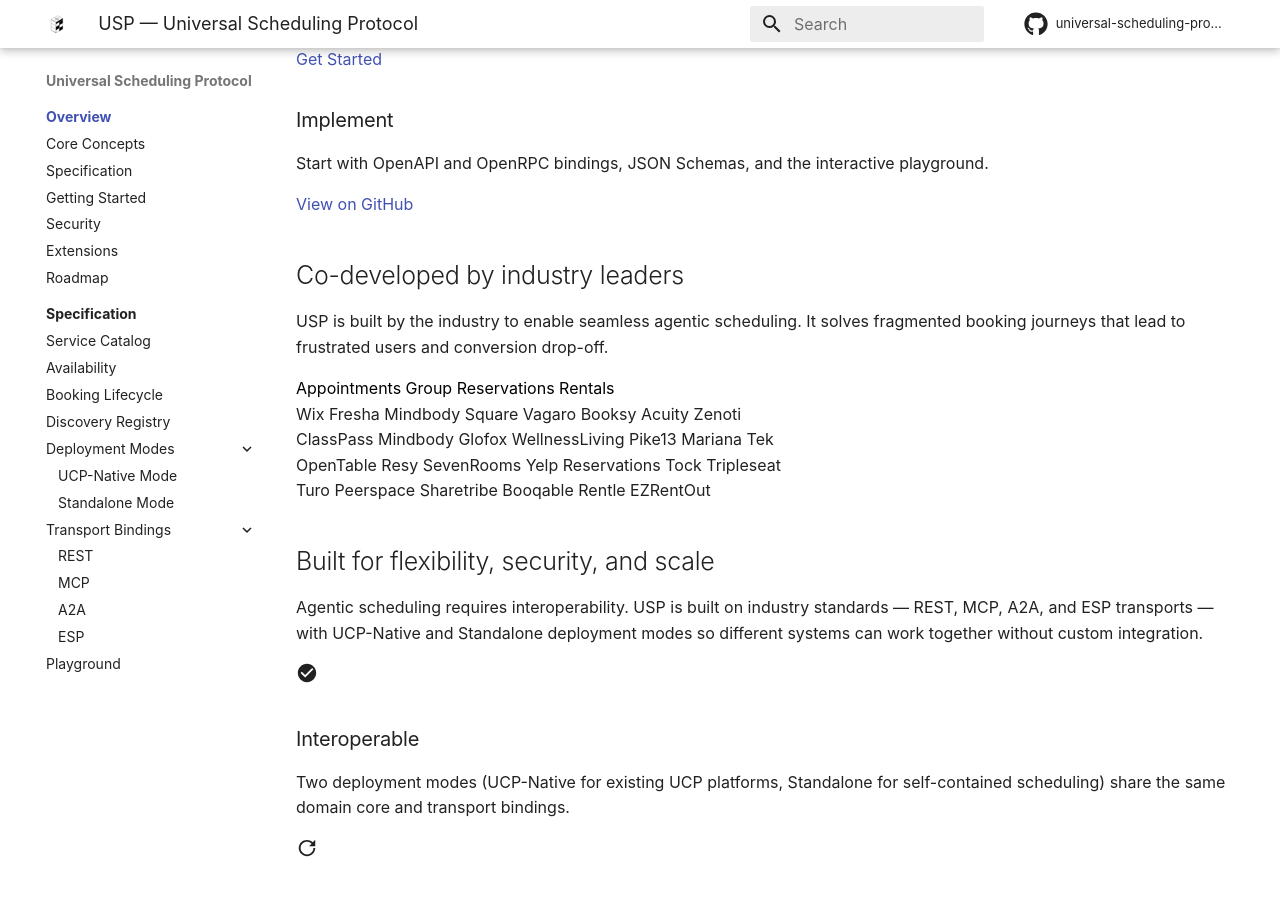
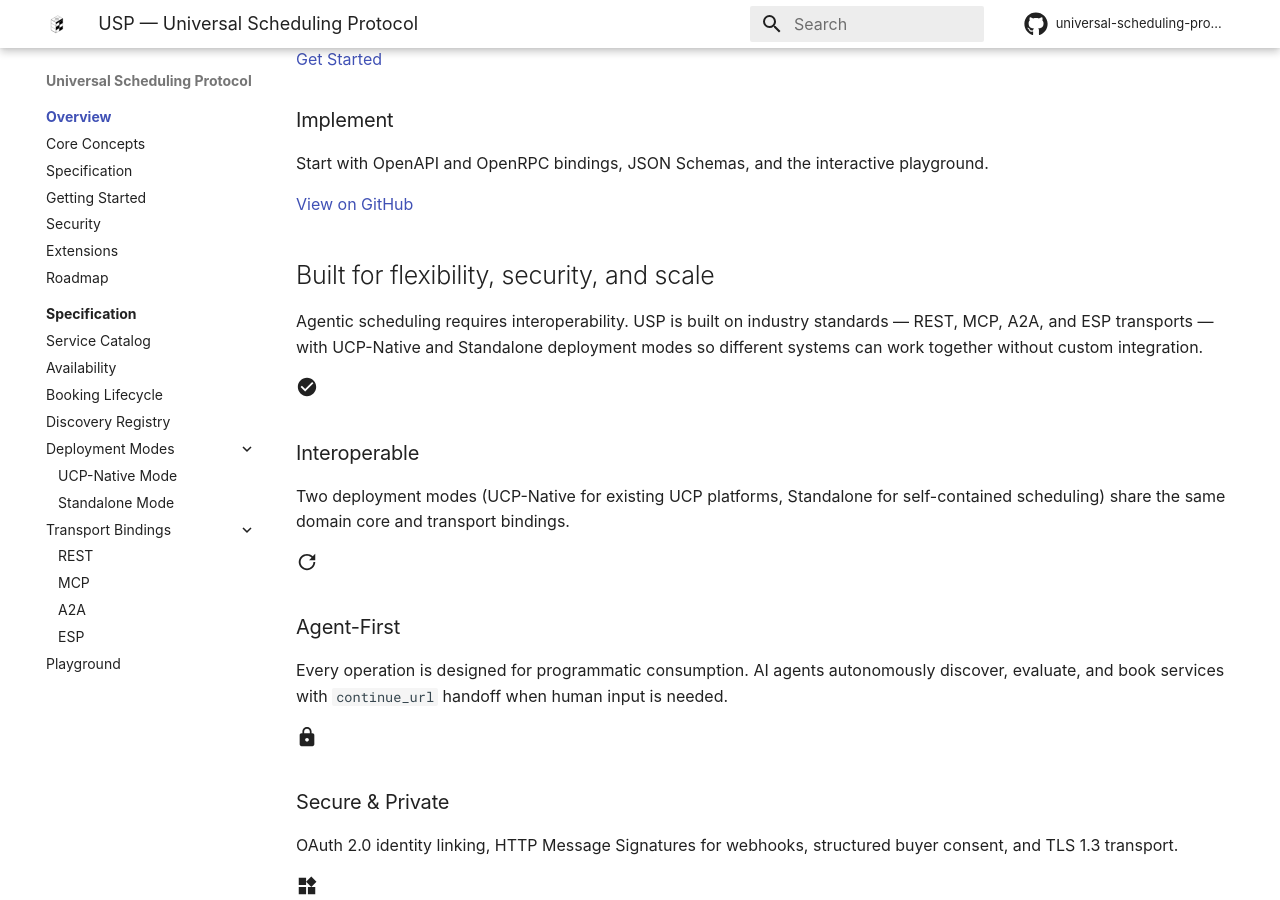
Before and after one commit to wix/universal-scheduling-protocol, an MkDocs documentation site: the page built from site-docs/index.md, in a window 1280 px wide and 900 px high, scrolled down 2693 px. Built offline with MkDocs 1.6.1 and Material for MkDocs 9.7.7, drawn with Linux system fonts in a browser that asks for light colours; some web fonts are replaced; comment, search, counter and statistics services are not loaded.

Commit message:
## 13/07/26 at 22:34:17 by [Ran Yahalom](mailto:ranya@wix.com)
- Removed the homepage "Co-developed by industry leaders" partner tabs section from `home.html` and dropped the unused `#industry-tabs` CSS rules from `extra.css`, because that placeholder content is not ready to publish yet

---

```diff
--- a/overrides/home.html
+++ b/overrides/home.html
@@ -51,78 +51,6 @@
       <a href="{{ config.repo_url }}" class="promo-button" target="_blank" rel="noopener">View on GitHub</a>
     </div>
   </div>
-
-  <!-- Co-developed partners -->
-  <section class="action-carousel-section">
-    <h2>Co-developed by industry leaders</h2>
-    <p>
-      USP is built by the industry to enable seamless agentic scheduling. It solves fragmented
-      booking journeys that lead to frustrated users and conversion drop-off.
-    </p>
-
-    <div class="carousel-tabs" id="industry-tabs">
-      <button class="tab-btn active" onclick="openTab(event, 'tab-appointments')">Appointments</button>
-      <button class="tab-btn" onclick="openTab(event, 'tab-group')">Group</button>
-      <button class="tab-btn" onclick="openTab(event, 'tab-reservations')">Reservations</button>
-      <button class="tab-btn" onclick="openTab(event, 'tab-rentals')">Rentals</button>
-    </div>
-
-    <div>
-      <div id="tab-appointments" class="tab-pane active">
-        <div class="tab-pane-inner">
-          <div class="partner-chip-container">
-            <span class="partner-chip">Wix</span>
-            <span class="partner-chip">Fresha</span>
-            <span class="partner-chip">Mindbody</span>
-            <span class="partner-chip">Square</span>
-            <span class="partner-chip">Vagaro</span>
-            <span class="partner-chip">Booksy</span>
-            <span class="partner-chip">Acuity</span>
-            <span class="partner-chip">Zenoti</span>
-          </div>
-        </div>
-      </div>
-
-      <div id="tab-group" class="tab-pane">
-        <div class="tab-pane-inner">
-          <div class="partner-chip-container">
-            <span class="partner-chip">ClassPass</span>
-            <span class="partner-chip">Mindbody</span>
-            <span class="partner-chip">Glofox</span>
-            <span class="partner-chip">WellnessLiving</span>
-            <span class="partner-chip">Pike13</span>
-            <span class="partner-chip">Mariana Tek</span>
-          </div>
-        </div>
-      </div>
-
-      <div id="tab-reservations" class="tab-pane">
-        <div class="tab-pane-inner">
-          <div class="partner-chip-container">
-            <span class="partner-chip">OpenTable</span>
-            <span class="partner-chip">Resy</span>
-            <span class="partner-chip">SevenRooms</span>
-            <span class="partner-chip">Yelp Reservations</span>
-            <span class="partner-chip">Tock</span>
-            <span class="partner-chip">Tripleseat</span>
-          </div>
-        </div>
-      </div>
-
-      <div id="tab-rentals" class="tab-pane">
-        <div class="tab-pane-inner">
-          <div class="partner-chip-container">
-            <span class="partner-chip">Turo</span>
-            <span class="partner-chip">Peerspace</span>
-            <span class="partner-chip">Sharetribe</span>
-            <span class="partner-chip">Booqable</span>
-            <span class="partner-chip">Rentle</span>
-            <span class="partner-chip">EZRentOut</span>
-          </div>
-        </div>
-      </div>
-    </div>
-  </section>
 
   <!-- Principles -->
   <div class="flexibility-section">
```
Also changed, not shown: CHANGE_LOG.md (+6 -0 lines), 1 other file.
